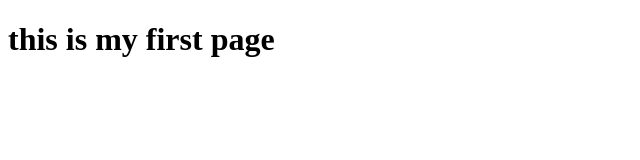
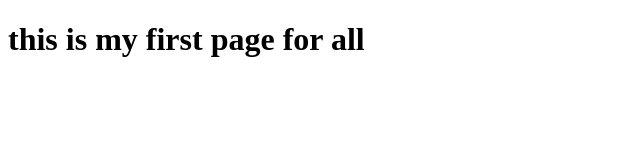
Before and after one commit to khurrammustafa/Bootcamp2020sample, a plain HTML site: page index.html in a window 1280 px wide. Shown: the whole page, without its empty margins (0-640 px from the left). Drawn offline with Linux system fonts and the light colour scheme.

Commit message:
updated index.html

```diff
--- a/index.html
+++ b/index.html
@@ -6,7 +6,7 @@
     <title>Hello world</title>
 </head>
 <body>
-    <h1>this is my first page</h1>
+    <h1>this is my first page for all</h1>
 
 </body>
 </html>
```
